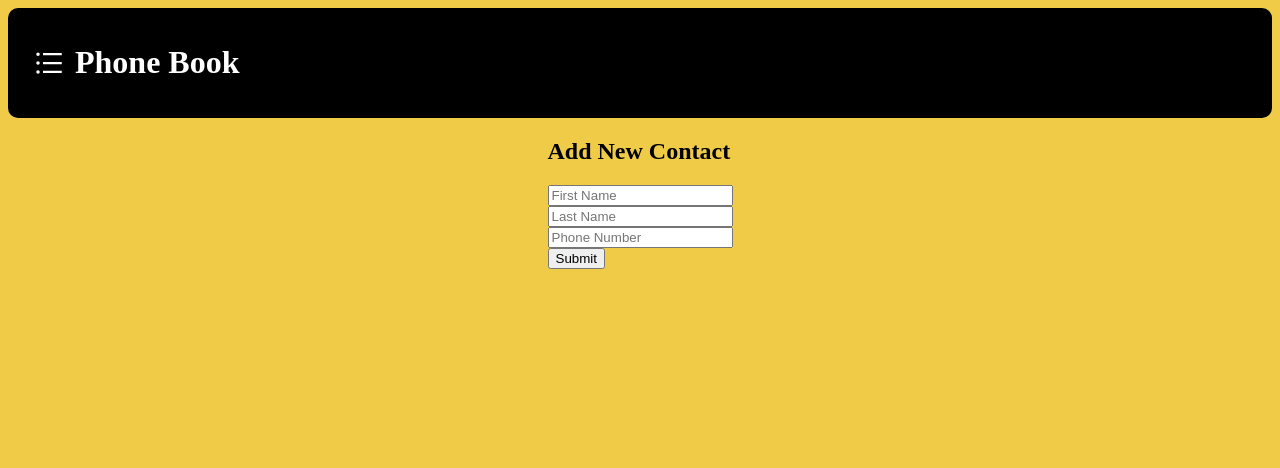
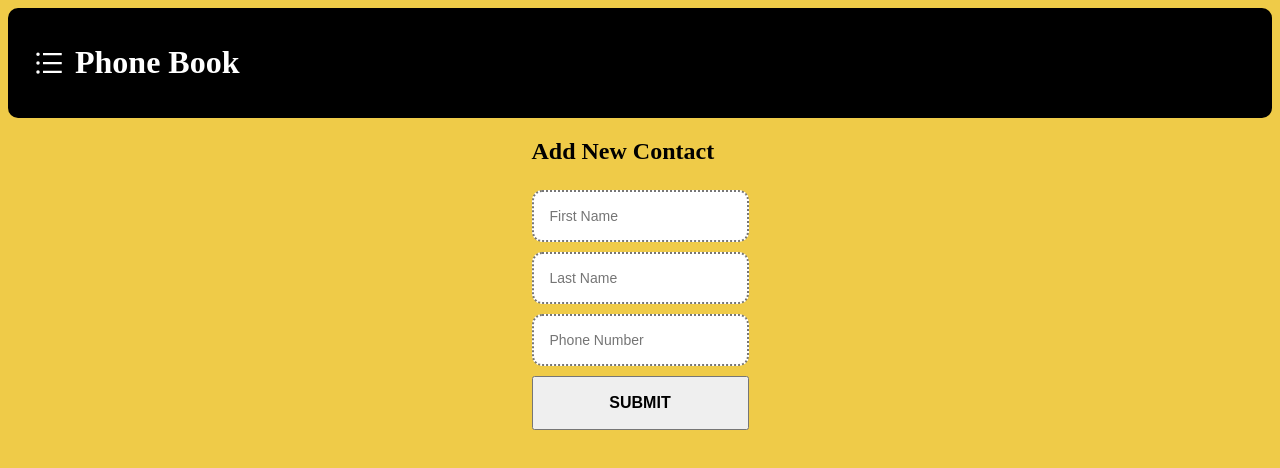
Before and after one commit to ahmdhfdz/Phone-Book-Project, a React (Create React App) app: page /form-contact in a window 1280 px wide. Shown: the top 468 px of the page. Built offline with nearby package versions, Linux system fonts and the light colour scheme.

Commit message:
add style form contact

```diff
--- a/src/components/ContactList.tsx
+++ b/src/components/ContactList.tsx
@@ -1,4 +1,3 @@
-import React, { useEffect } from 'react'
 import { useContactList } from '../GraphQL/GetContactList'
 import styled from '@emotion/styled'
 import { useNavigate } from 'react-router-dom'
--- a/src/components/FormAdd.tsx
+++ b/src/components/FormAdd.tsx
@@ -1,6 +1,23 @@
 import { useState } from "react"
 import { useMutation } from "@apollo/client";
 import { CREATE_CONTACT } from "../GraphQL/CreateNewContact";
+import styled from '@emotion/styled'
+
+const InputForm = styled.input`
+    border-style: dotted;
+    margin: 5px 0;
+    padding: 16px;
+    font-size: 14px;
+    border-radius: 10px;
+`
+const SubmitBtn = styled.input`
+    margin: 5px 0;
+    padding: 16px;
+    width: 100%;
+    font-size: 16px;
+    font-weight: bold;
+    text-transform: uppercase;
+`
 
 const FormAdd = () => {
     const [AddContactWithPhones, {error, data, loading}] = useMutation(CREATE_CONTACT);
@@ -21,16 +38,16 @@ const FormAdd = () => {
             AddContact();
         }}>
             <div>
-                <input type="text" placeholder="First Name" name="first_name" onChange={(e)=> {setFirstName(e.target.value)}} />
+                <InputForm type="text" placeholder="First Name" name="first_name" onChange={(e)=> {setFirstName(e.target.value)}} />
             </div>
             <div>
-                <input type="text" placeholder="Last Name" name="last_name"onChange={(e)=> {setLastName(e.target.value)}} />
+                <InputForm type="text" placeholder="Last Name" name="last_name" onChange={(e)=> {setLastName(e.target.value)}} />
             </div>
             <div>
-                <input type="tel" placeholder="Phone Number" name="phone"onChange={(e)=> {setPhone({number: e.target.value})}} />
+                <InputForm type="tel" placeholder="Phone Number" name="phone" onChange={(e)=> {setPhone({number: e.target.value})}} />
             </div>
             <div>
-                <input type="submit" value="Submit" />
+                <SubmitBtn type="submit" value="Submit" />
             </div>
         </form >
     )
```
